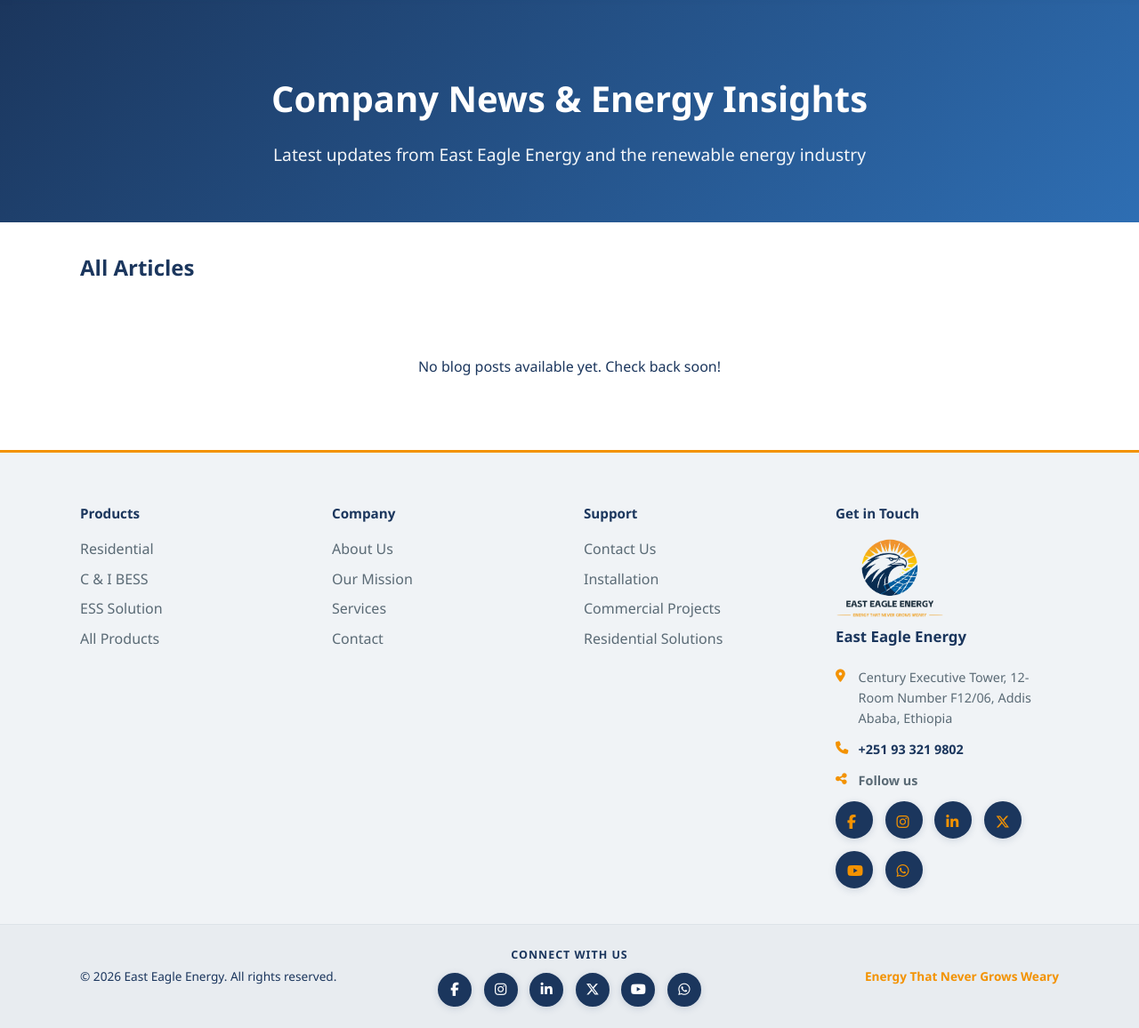
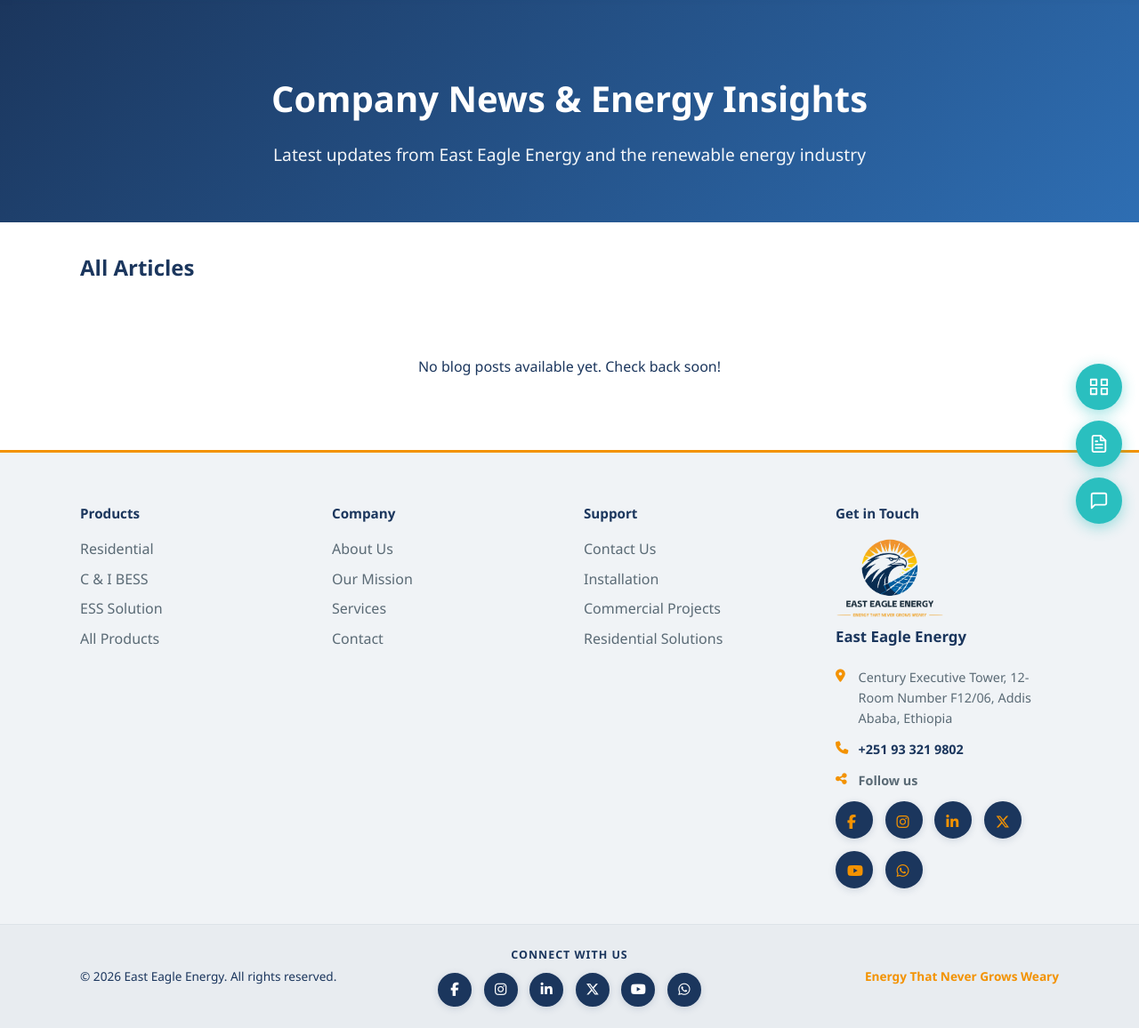
Before and after one commit to josephdereje/East-Eagle-Energy-website, a Django app: page /blog/ in a window 1280 px wide. Shown: the part 179-1335 px from the top of the page at 89% size. Run offline with Django 4.2, Linux system fonts and the light colour scheme; data that the repository does not hold is empty.

Commit message:
Add floating action buttons (products, blog, contact) to all pages
Co-authored-by: Cursor <cursoragent@cursor.com>

```diff
--- a/css/styles.css
+++ b/css/styles.css
@@ -2357,3 +2357,58 @@ img { max-width: 100%; display: block; }
     padding: 0.4rem;
   }
 }
+
+/* ── Floating Action Buttons ──────────────────────────── */
+.fab-container {
+  position: fixed;
+  right: 1.2rem;
+  bottom: 2rem;
+  display: flex;
+  flex-direction: column;
+  gap: 0.75rem;
+  z-index: 999;
+}
+
+.fab-btn {
+  width: 52px;
+  height: 52px;
+  border-radius: 50%;
+  background: #2abfbf;
+  color: #ffffff;
+  display: flex;
+  align-items: center;
+  justify-content: center;
+  text-decoration: none;
+  box-shadow: 0 4px 16px rgba(42, 191, 191, 0.45);
+  transition: background 0.2s, transform 0.2s, box-shadow 0.2s;
+}
+
+.fab-btn svg {
+  width: 22px;
+  height: 22px;
+  flex-shrink: 0;
+}
+
+.fab-btn:hover {
+  background: #1B365D;
+  transform: scale(1.1);
+  box-shadow: 0 6px 20px rgba(27, 54, 93, 0.4);
+}
+
+@media (max-width: 600px) {
+  .fab-container {
+    right: 0.75rem;
+    bottom: 1.2rem;
+    gap: 0.6rem;
+  }
+
+  .fab-btn {
+    width: 46px;
+    height: 46px;
+  }
+
+  .fab-btn svg {
+    width: 20px;
+    height: 20px;
+  }
+}
--- a/templates/includes/footer.html
+++ b/templates/includes/footer.html
@@ -107,5 +107,29 @@
       }
     });
   </script>
+
+  <!-- Floating action buttons -->
+  <div class="fab-container">
+    <a href="/products/" class="fab-btn" title="Browse Products">
+      <svg xmlns="http://www.w3.org/2000/svg" viewBox="0 0 24 24" fill="none" stroke="currentColor" stroke-width="2" stroke-linecap="round" stroke-linejoin="round">
+        <rect x="2" y="3" width="7" height="7"/><rect x="15" y="3" width="7" height="7"/>
+        <rect x="15" y="14" width="7" height="7"/><rect x="2" y="14" width="7" height="7"/>
+      </svg>
+    </a>
+    <a href="/blog/" class="fab-btn" title="Read our Blog">
+      <svg xmlns="http://www.w3.org/2000/svg" viewBox="0 0 24 24" fill="none" stroke="currentColor" stroke-width="2" stroke-linecap="round" stroke-linejoin="round">
+        <path d="M14 2H6a2 2 0 0 0-2 2v16a2 2 0 0 0 2 2h12a2 2 0 0 0 2-2V8z"/>
+        <polyline points="14 2 14 8 20 8"/>
+        <line x1="16" y1="13" x2="8" y2="13"/>
+        <line x1="16" y1="17" x2="8" y2="17"/>
+        <polyline points="10 9 9 9 8 9"/>
+      </svg>
+    </a>
+    <a href="/contact/" class="fab-btn" title="Contact Us">
+      <svg xmlns="http://www.w3.org/2000/svg" viewBox="0 0 24 24" fill="none" stroke="currentColor" stroke-width="2" stroke-linecap="round" stroke-linejoin="round">
+        <path d="M21 15a2 2 0 0 1-2 2H7l-4 4V5a2 2 0 0 1 2-2h14a2 2 0 0 1 2 2z"/>
+      </svg>
+    </a>
+  </div>
 </body>
 </html>
```
